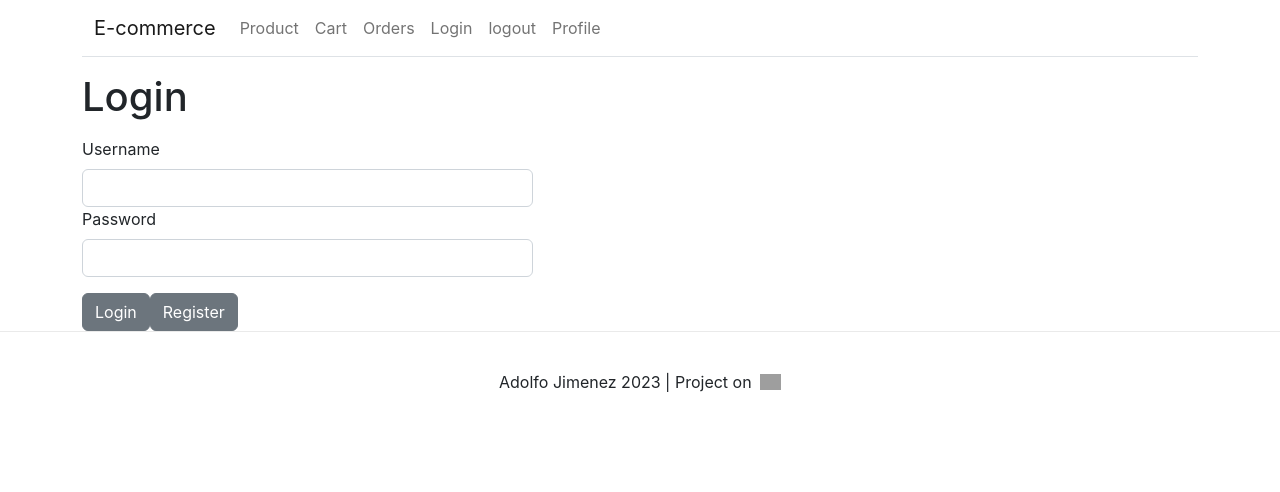
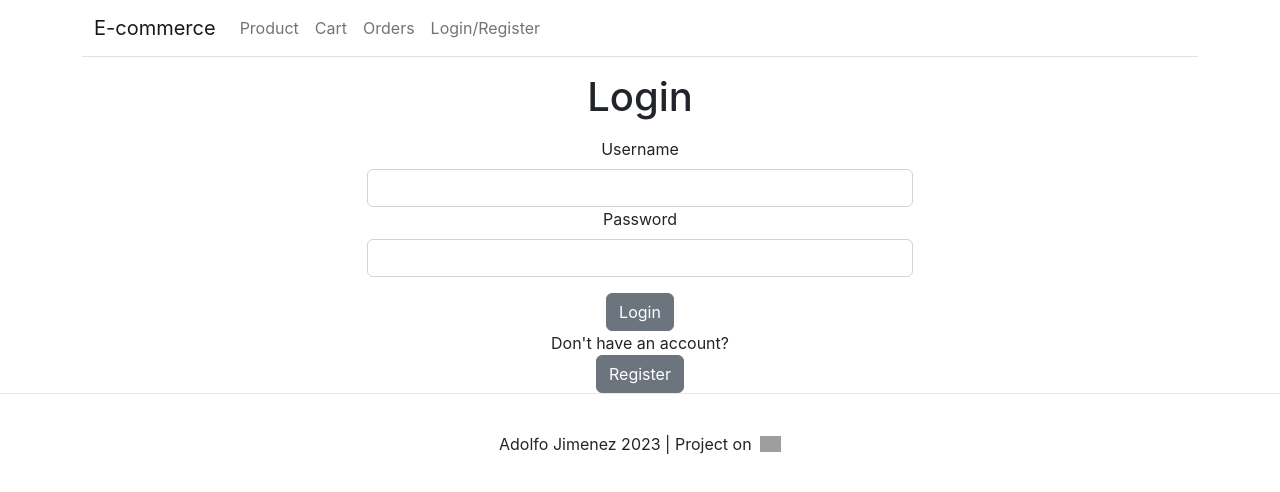
Before and after one commit to adolfojmnz/e-commerce-nextjs, a Next.js app: page /session/login in a window 1280 px wide. Shown: the top 492 px of the page. Built offline with nearby package versions, Linux system fonts and the light colour scheme; grey boxes are pictures that could not be loaded.

Commit message:
Improve HTML structure

```diff
--- a/app/components/users/Login.js
+++ b/app/components/users/Login.js
@@ -49,14 +49,17 @@ export default function Login() {
 
   return (
     <form className="" onSubmit={handleSubmit}>
-      <div className="container">
+      <div className="container text-center">
         <div className="row">
           <header className="col">
             <h1>Login</h1>
           </header>
         </div>
         <div className="row">
-          <div className="col col-lg-5">
+          <div className="col-3"></div>
+          <div className="col">
+            <div className="row">
+              <div className="col">
                 <label htmlFor="username" className="form-label">
                   Username
                 </label>
@@ -70,7 +73,7 @@ export default function Login() {
               </div>
             </div>
             <div className="row">
-          <div className="col- col-lg-5">
+              <div className="col">
                 <label htmlFor="password" className="form-label">
                   Password
                 </label>
@@ -82,12 +85,23 @@ export default function Login() {
                 />
               </div>
             </div>
+          </div>
+          <div className="col-3"></div>
+        </div>
         <button type="submit" className="btn btn-secondary login-button">
           Login
         </button>
-        <button type="button" className="btn btn-secondary login-button">
-          <a href="/users/register">Register</a>
+        <div className="row">
+          <div className="col">
+            <p>Don't have an account?</p>
+            <button
+              type="button"
+              className="btn btn-secondary"
+              onClick={() => window.location.href = '/register'}
+            > Register
             </button>
+          </div>
+        </div>
       </div>
     </form>
   );
--- a/app/elements/Navbar.js
+++ b/app/elements/Navbar.js
@@ -1,8 +1,21 @@
+import { useEffect } from "react";
+
 export default function Navbar() {
+
+  useEffect(() => {
+    if (localStorage.getItem('authenticated') === 'true') {
+      document.getElementById('login').style.display = 'none';
+      document.getElementById('logout').style.display = 'block';
+    } else {
+      document.getElementById('login').style.display = 'block';
+      document.getElementById('logout').style.display = 'none';
+      document.getElementById('profile').style.display = 'none';
+    }
+  }, []);
+
   return (
     <div className="container">
       <div className="row">
-
         <div className="col">
           <nav className="navbar navbar-expand-lg bg-body-tertiary border-bottom">
             <div className="container-fluid">
@@ -20,9 +33,7 @@ export default function Navbar() {
               >
                 <span className="navbar-toggler-icon" />
               </button>
-
               <div className="collapse navbar-collapse" id="navbarSupportedContent">
-
                 <ul className="navbar-nav me-auto mb-2 mb-lg-0">
                   <li className="nav-item">
                     <a className="nav-link" href="/products">
@@ -39,17 +50,17 @@ export default function Navbar() {
                       Orders
                     </a>
                   </li>
-                  <li className="nav-item">
+                  <li className="nav-item" id="login">
                     <a className="nav-link" href="/session/login">
-                      Login
+                      Login/Register
                     </a>
                   </li>
-                  <li className="nav-item">
+                  <li className="nav-item" id="logout">
                     <a className="nav-link" href="/session/logout">
                       logout
                     </a>
                   </li>
-                  <li className="nav-item">
+                  <li className="nav-item" id="profile">
                     <a className="nav-link" href="/users/current">
                       Profile
                     </a>
@@ -59,11 +70,7 @@ export default function Navbar() {
             </div>
           </nav>
         </div>
-
+      </div>
     </div>
-    </div>
-
-
-
   );
 }
```
Also changed, not shown: app/components/users/Current.js (+9 -1 lines). Lines whose indentation alone changed are shown as unchanged.
